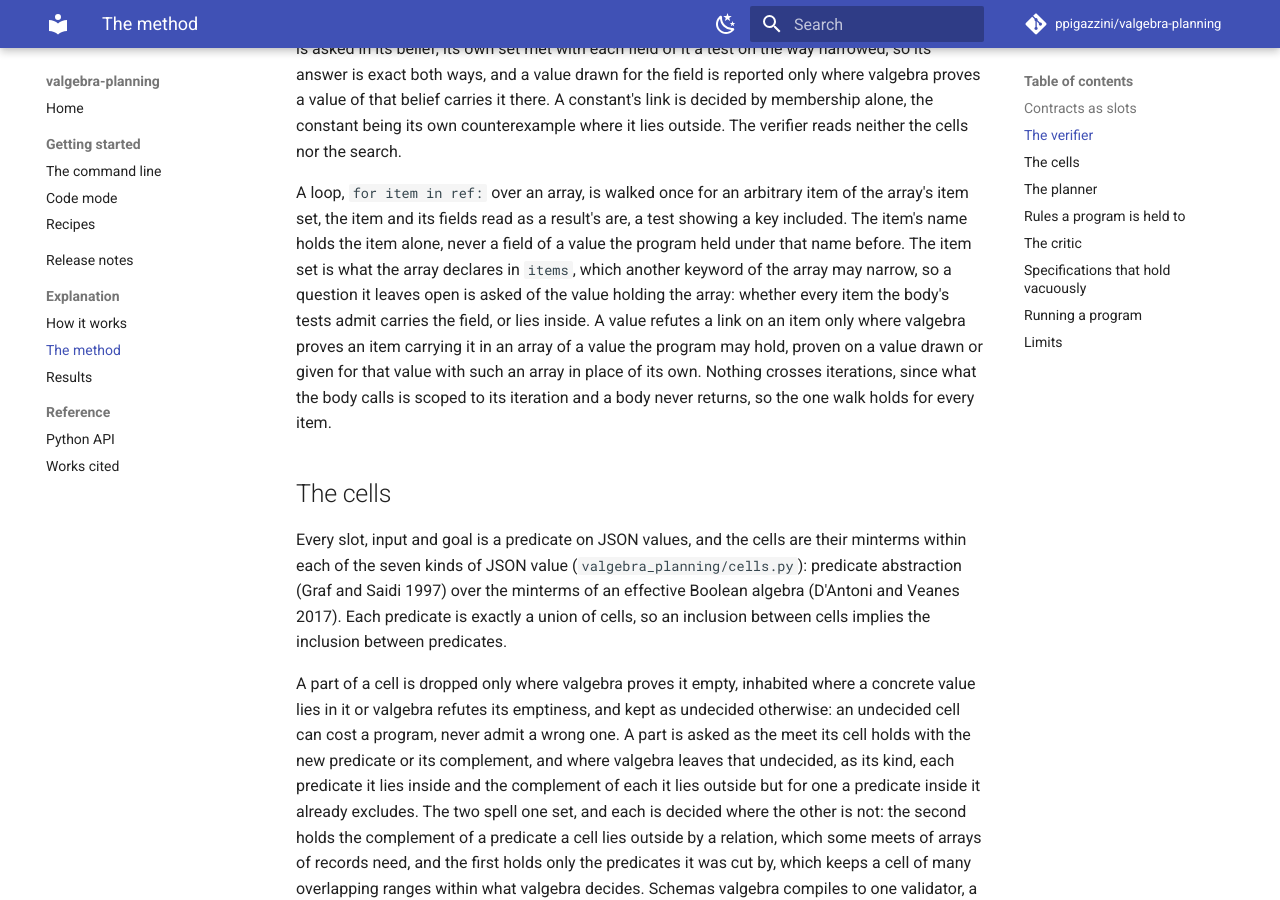
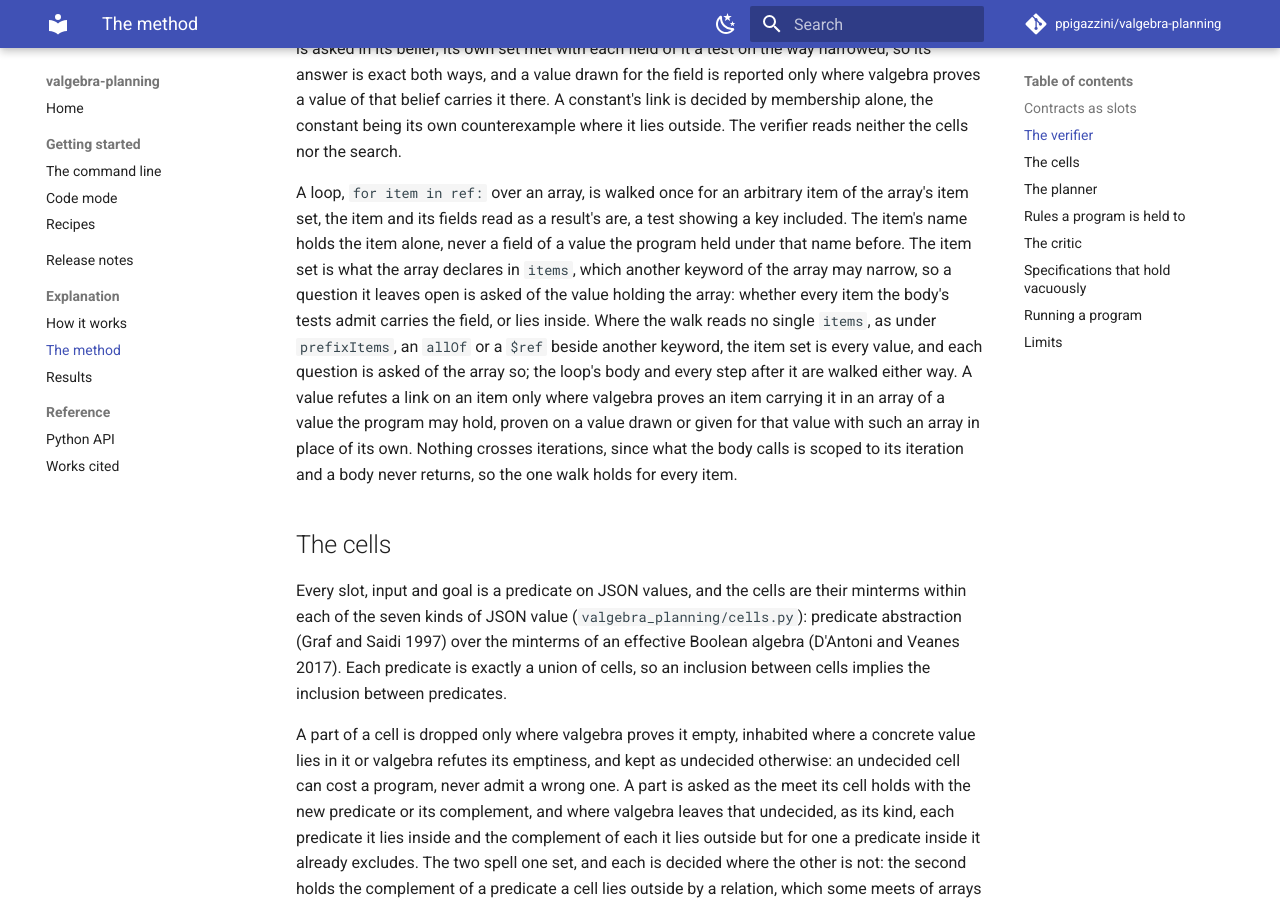
Before and after one commit to ppigazzini/valgebra-planning, an MkDocs documentation site: the page built from docs/method.md, in a window 1280 px wide and 900 px high, scrolled down 1458 px. Built offline with MkDocs 1.6.1 and Material for MkDocs 9.7.7, drawn with Linux system fonts in a browser that asks for light colours; comment, search, counter and statistics services are not loaded; some of the changed text lies outside the part shown.

Commit message:
verify: an item the walk cannot read is any value, asked of its array
The walk reads an array's `items` itself, so where it reads no single `items`, as under
`prefixItems`, an `allOf` or a `$ref` beside another keyword, the loop's link "is an
array of one item schema" was refuted, though every run of a program passing each item
into an argument the items lie inside breaks nothing. Where the companion refused the
walk's reading apart from its resource, or valgebra did not prove it, the loop read
undecided. Each ended the walk: the body and every step after the loop went unread, so a
link there was never reported.

Every question on an item is asked of the value holding its array (Castagna 2023, §4.2,
with the items for the field), so an item set the walk does not read, or valgebra does
not prove, is every value, and the walk goes on: `_Walk.element`. A link on the item is
decided as exactly; only the proof from the item's own set and the witness drawn from
its schema are lost. Each item an `allOf`, a referenced definition with a sibling or a
tuple declares inside `use.tag` is never refuted, and is proven where the array's
question decides; each outside it is never proven, a run on it breaking `use`. A misread
array, its `items` a `$ref` the walk resolves from the document's root, is refuted on an
integer its own resource's definition admits. A wrong return after such a loop is
reported.

Nine tests hold it, each failing with the package before it. fishtest's plan tests,
valplan's suite and four studies, and the parcels and bench studies read no difference;
the bench's programs read their items, and time as before.

```diff
--- a/docs/method.md
+++ b/docs/method.md
@@ -18,8 +18,8 @@ levels, beside the whole result. valgebra-jsonschema compiles each slot against
 schema as root, and an older draft reads as it means. The walk listing the slots reads
 `properties`, `required`, `items` and a bare `$ref` itself, resolving a reference from the
 document's root, so a slot it yields is kept only where valgebra proves the whole schema's set
-inside it; a field it reads otherwise takes any value, and a loop over items it reads
-otherwise is undecided. The verifier reads any field below a value the program holds, at any depth, where
+inside it; a field it reads otherwise takes any value, and so does an item of an array it
+reads otherwise or not at all, a question on the item then asked of the array. The verifier reads any field below a value the program holds, at any depth, where
 valgebra proves every value held there an object holding its key (Castagna 2023): the record's
 schema requires it, or a test showing the key, `if "note" in c1.parcel:`, narrows the record to
 the values holding it, or the schema of the record's root requires it, as an `allOf` may of a
@@ -68,7 +68,10 @@ item set, the item and its fields read as a result's are, a test showing a key i
 item's name holds the item alone, never a field of a value the program held under that name
 before. The item set is what the array declares in `items`, which another keyword of the array
 may narrow, so a question it leaves open is asked of the value holding the array: whether every
-item the body's tests admit carries the field, or lies inside. A value refutes a link on an item
+item the body's tests admit carries the field, or lies inside. Where the walk reads no single
+`items`, as under `prefixItems`, an `allOf` or a `$ref` beside another keyword, the item set is
+every value, and each question is asked of the array so; the loop's body and every step after it
+are walked either way. A value refutes a link on an item
 only where valgebra proves an item carrying it in an array of a value the program may hold,
 proven on a value drawn or given for that value with such an array in place of its own.
 Nothing crosses iterations, since what the
```
Also changed, not shown: other parts of docs/method.md (+1 -2 lines), CHANGELOG.md (+7 -0 lines), docs/dev/theory.md (+4 -3 lines), 3 other files.
